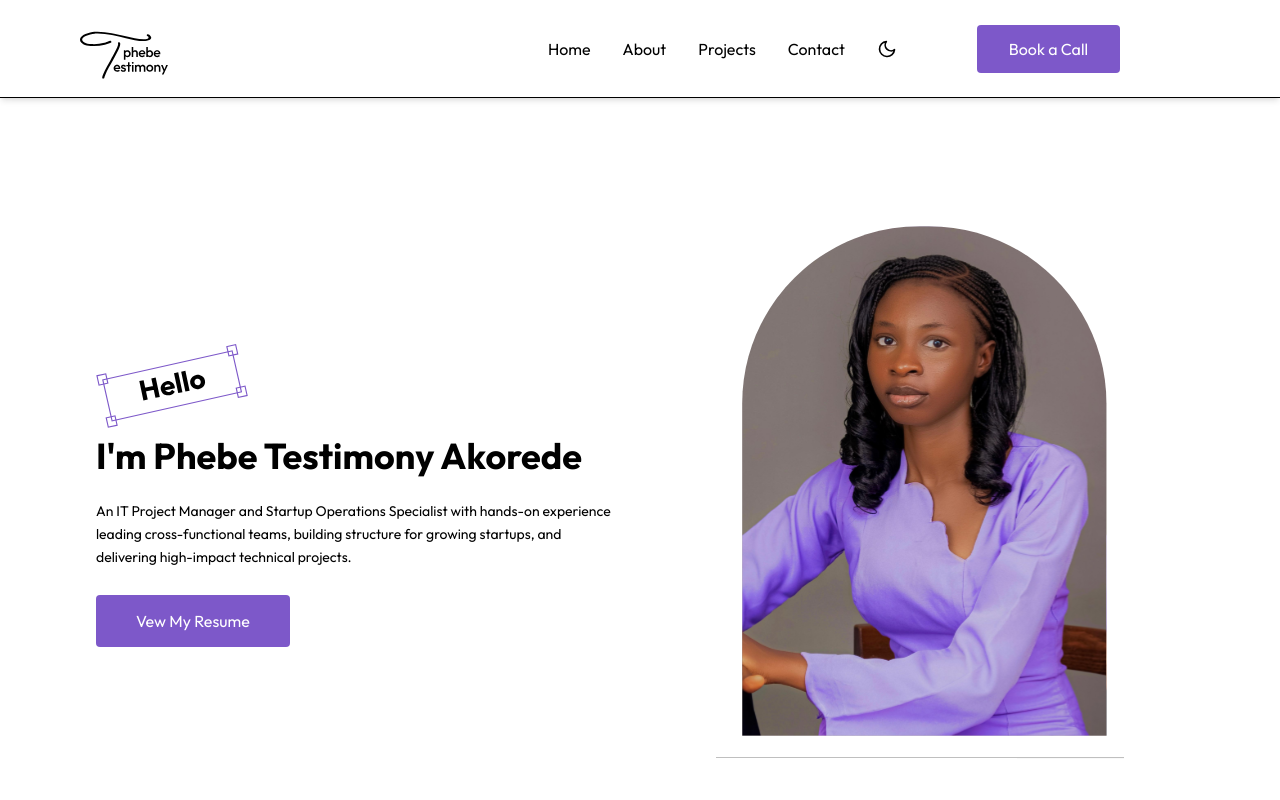
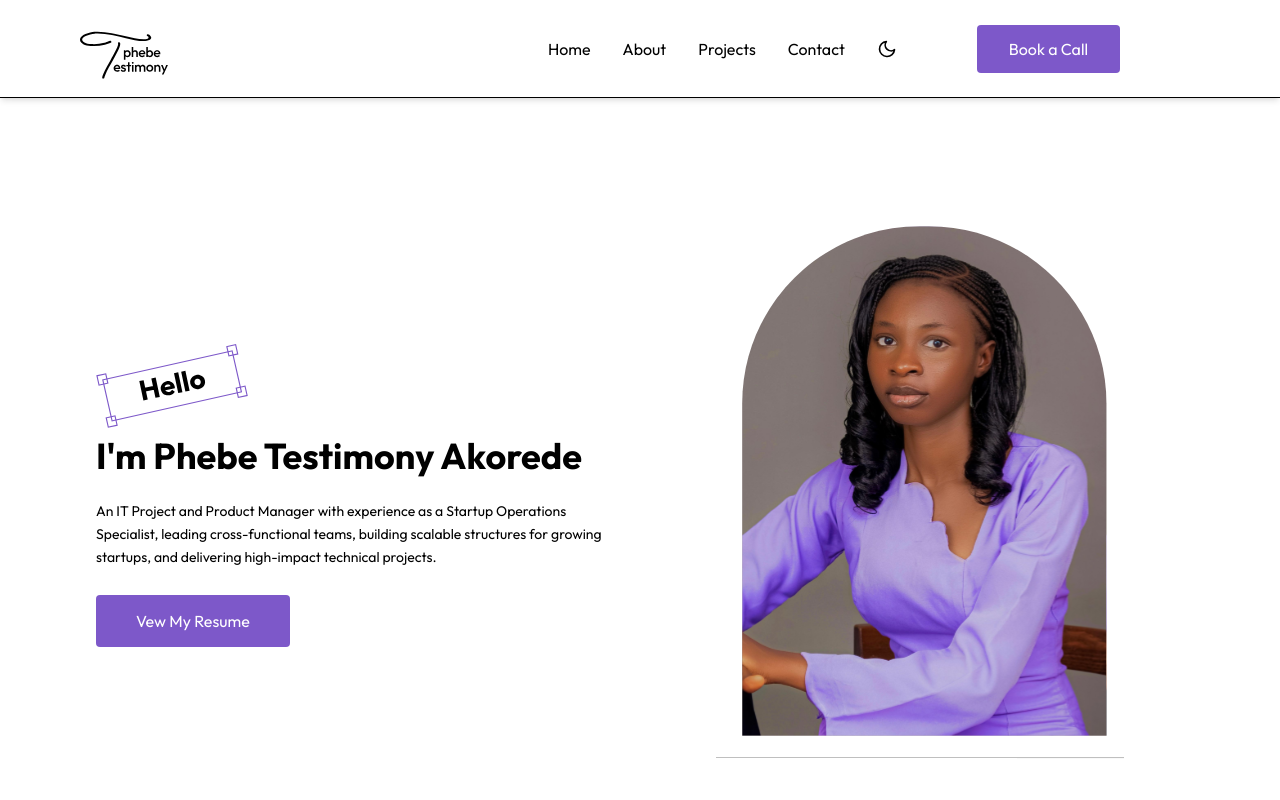
Before and after one commit to rhose1234/phebe-poerfolio, a Next.js app: page / in a window 1280 px wide. Shown: the top 800 px of the page. Built offline with nearby package versions, Linux system fonts and the light colour scheme.

Commit message:
[Hero section] Updated the paragraph text

```diff
--- a/src/app/sections/hero.jsx
+++ b/src/app/sections/hero.jsx
@@ -37,8 +37,7 @@ export default function Hero() {
           </h1>
 
           <p className="text-sm md:text-sm leading-relaxed mb-10 w-full">
-            An IT Project Manager and Startup Operations Specialist with hands-on experience leading cross-functional teams, building
-            structure for growing startups, and delivering high-impact technical projects. </p>
+            An IT Project and Product Manager with experience as a Startup Operations Specialist, leading cross-functional teams, building scalable structures for growing startups, and delivering high-impact technical projects. </p>
 
           <Button
             className="py-4 px-10 "
```
